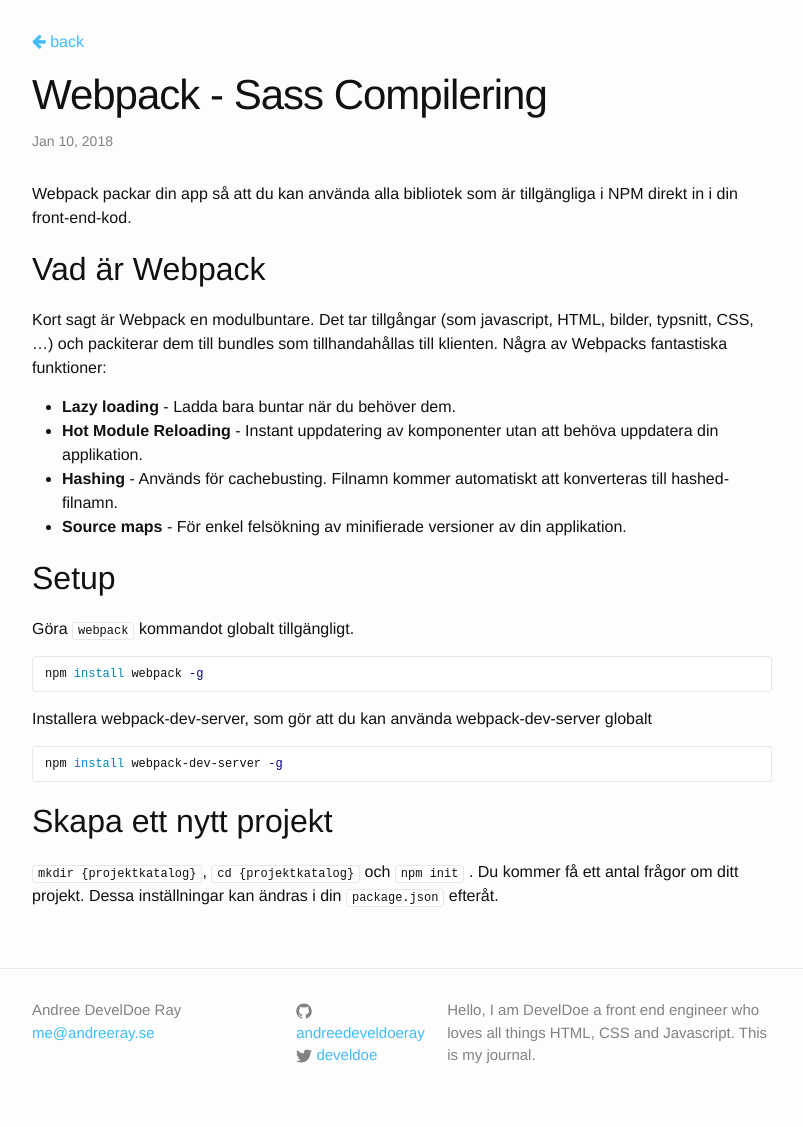
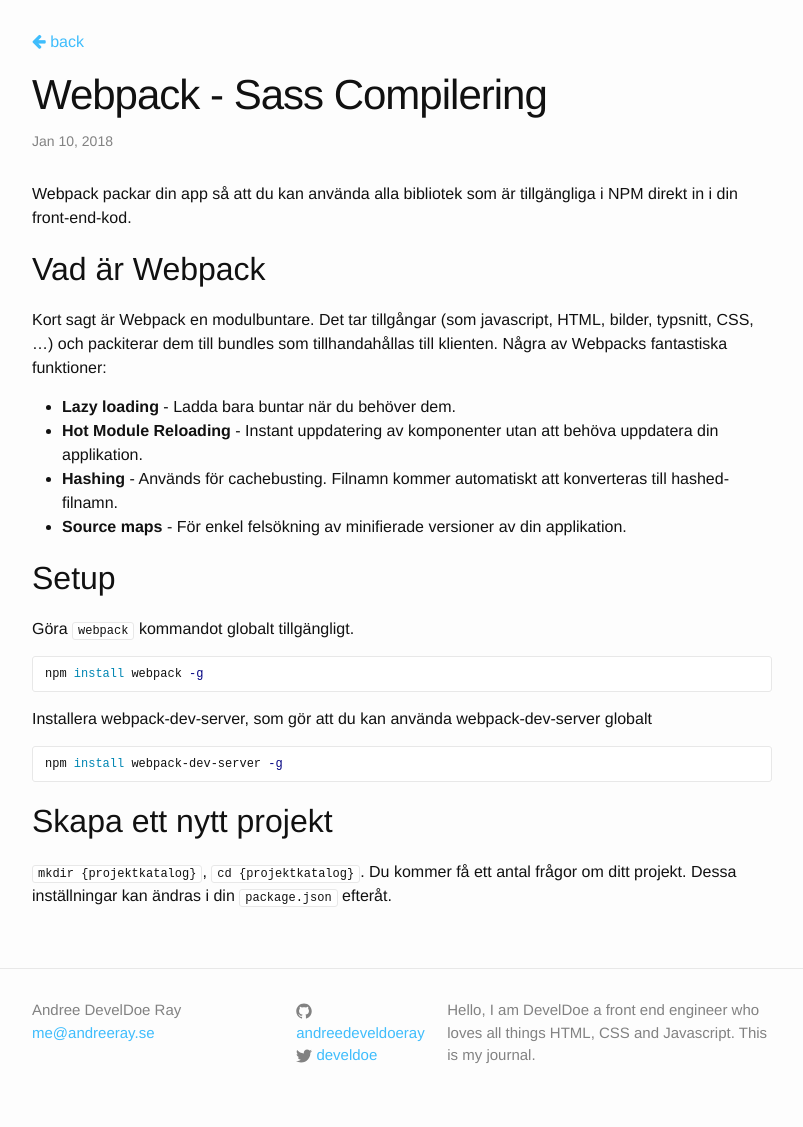
Before and after one commit to develdoe/develdoe.github.io, a Jekyll site: the page built from _posts/2018-01-10-webpack-sass-compilering.md, in a window 1280 px wide. Shown: the whole page, without its empty margins (238-1041 px from the left). Built offline with Jekyll 4.4.1, drawn with Linux system fonts in a browser that asks for light colours.

Commit message:
Create 2018-01-10-webpack-sass-compilering.md

```diff
--- a/_posts/2018-01-10-webpack-sass-compilering.md
+++ b/_posts/2018-01-10-webpack-sass-compilering.md
@@ -30,4 +30,4 @@
 
 ## Skapa ett nytt projekt
 
-`mkdir {projektkatalog}`, `cd {projektkatalog}` och `npm init` . Du kommer få ett antal frågor om ditt projekt. Dessa inställningar kan ändras i din `package.json` efteråt.
+`mkdir {projektkatalog}`, `cd {projektkatalog}`. Du kommer få ett antal frågor om ditt projekt. Dessa inställningar kan ändras i din `package.json` efteråt.
```
